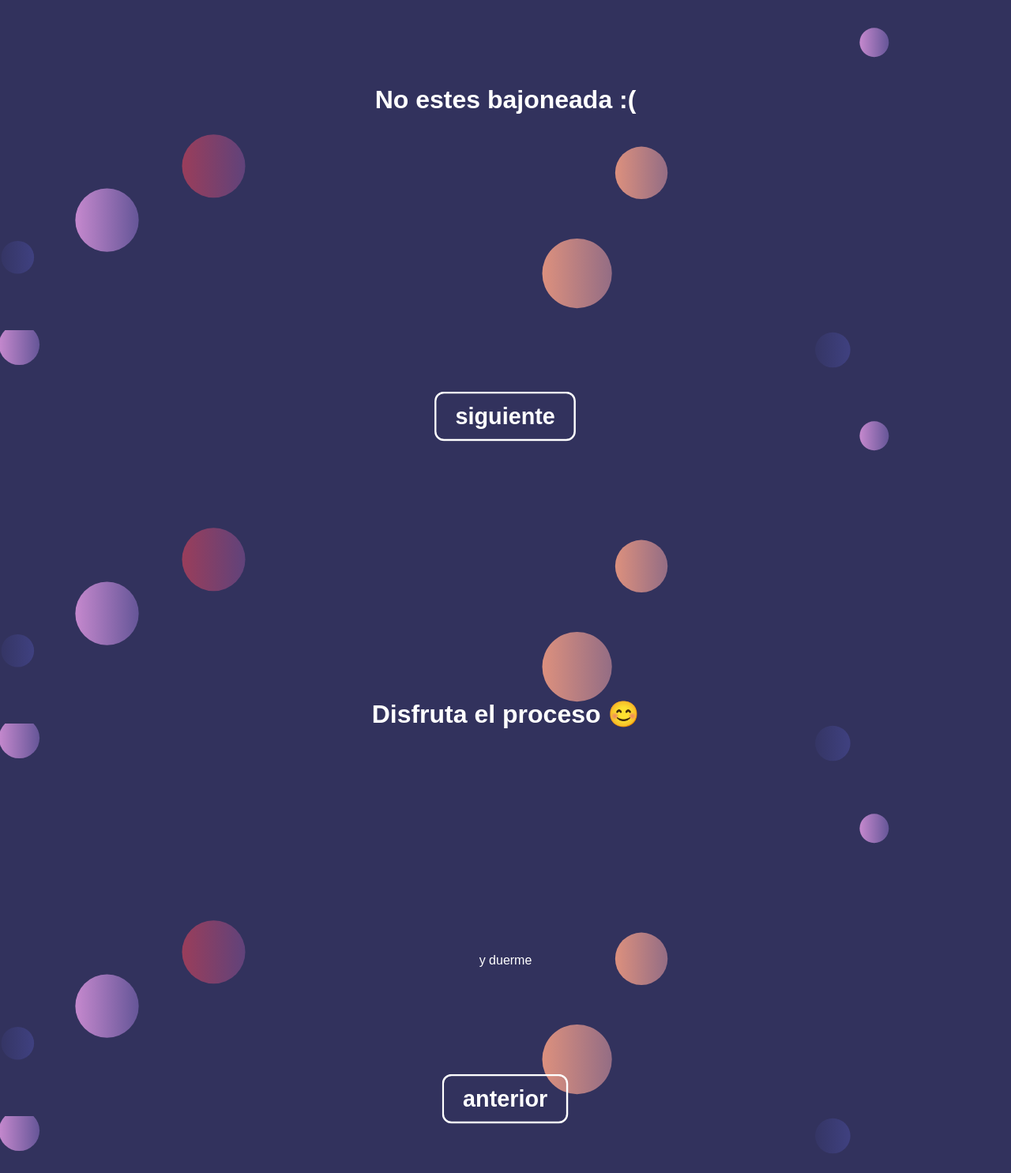
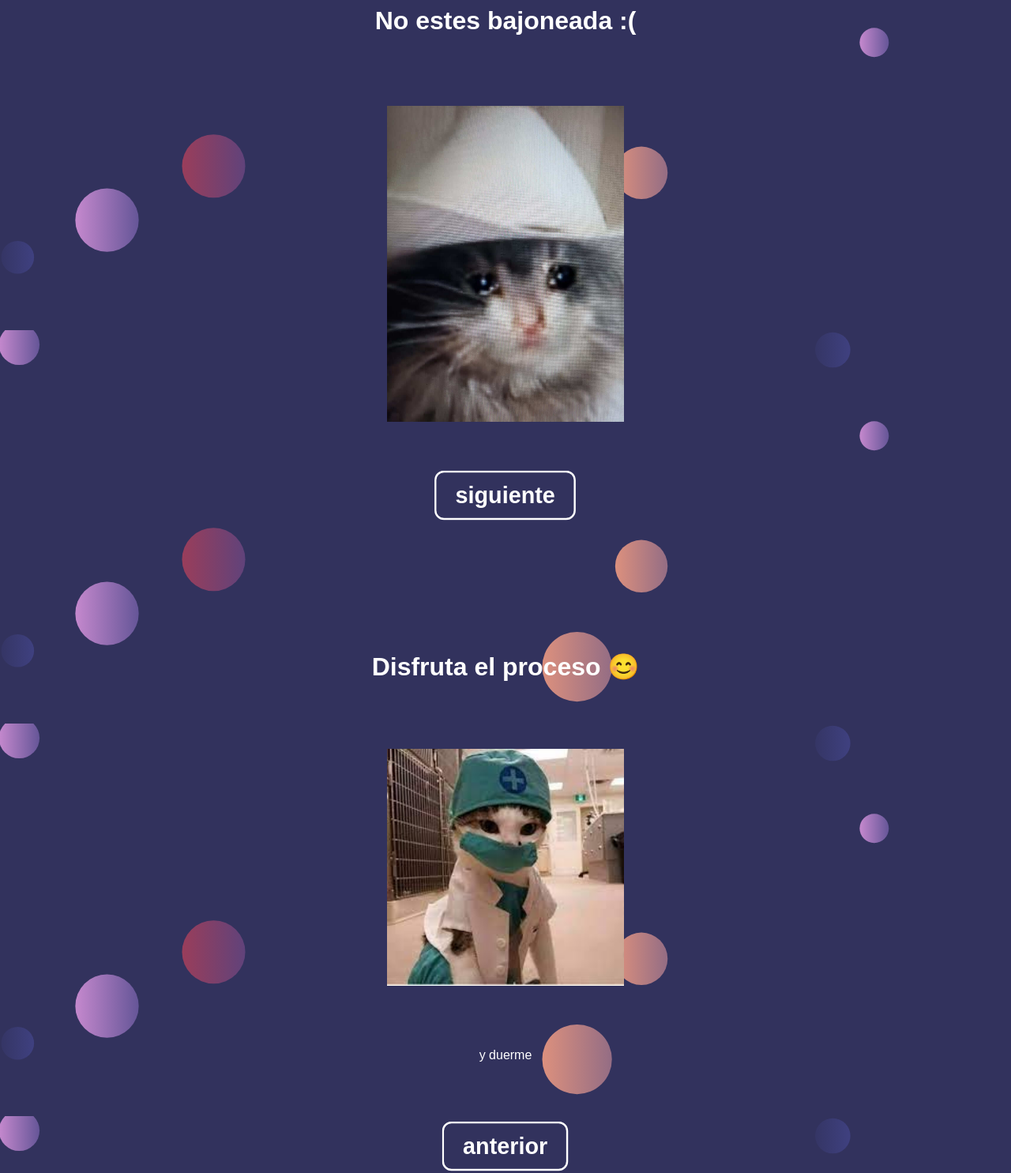
Before and after one commit to F4bian-pacheco/Animo, a plain HTML site: page index.html in a window 1280 px wide. Shown: the part 80-1565 px from the top of the page at 79% size. Drawn offline with Linux system fonts and the light colour scheme; the site is published under a folder, as on GitHub Pages, so addresses that start at the root find nothing.

Commit message:
2do commit

```diff
--- a/index.html
+++ b/index.html
@@ -15,12 +15,12 @@
         <div class="container-container">
             <div class="info_container" id="1">
                 <h1>No estes bajoneada :(</h1>
-                <img src="/assets/sad-cat.jpg" alt="">
+                <img src="images/sad-cat.jpg" alt="">
                 <a class="boton" href="#2">siguiente</a>
             </div>
             <div class="info_container" id="2">
                 <h1>Disfruta el proceso &#128522</h1>
-                <img src="/assets/gatito-enfermero.jpg" alt="">
+                <img src="images/gatito-enfermero.jpg" alt="">
                 <p>y duerme</p>
                 <a class="boton" href="#1">anterior</a>
             </div>
```
Also changed, not shown: images/gatito-enfermero.jpg (renamed from assets/gatito-enfermero.jpg), images/sad-cat.jpg (renamed from assets/sad-cat.jpg).
